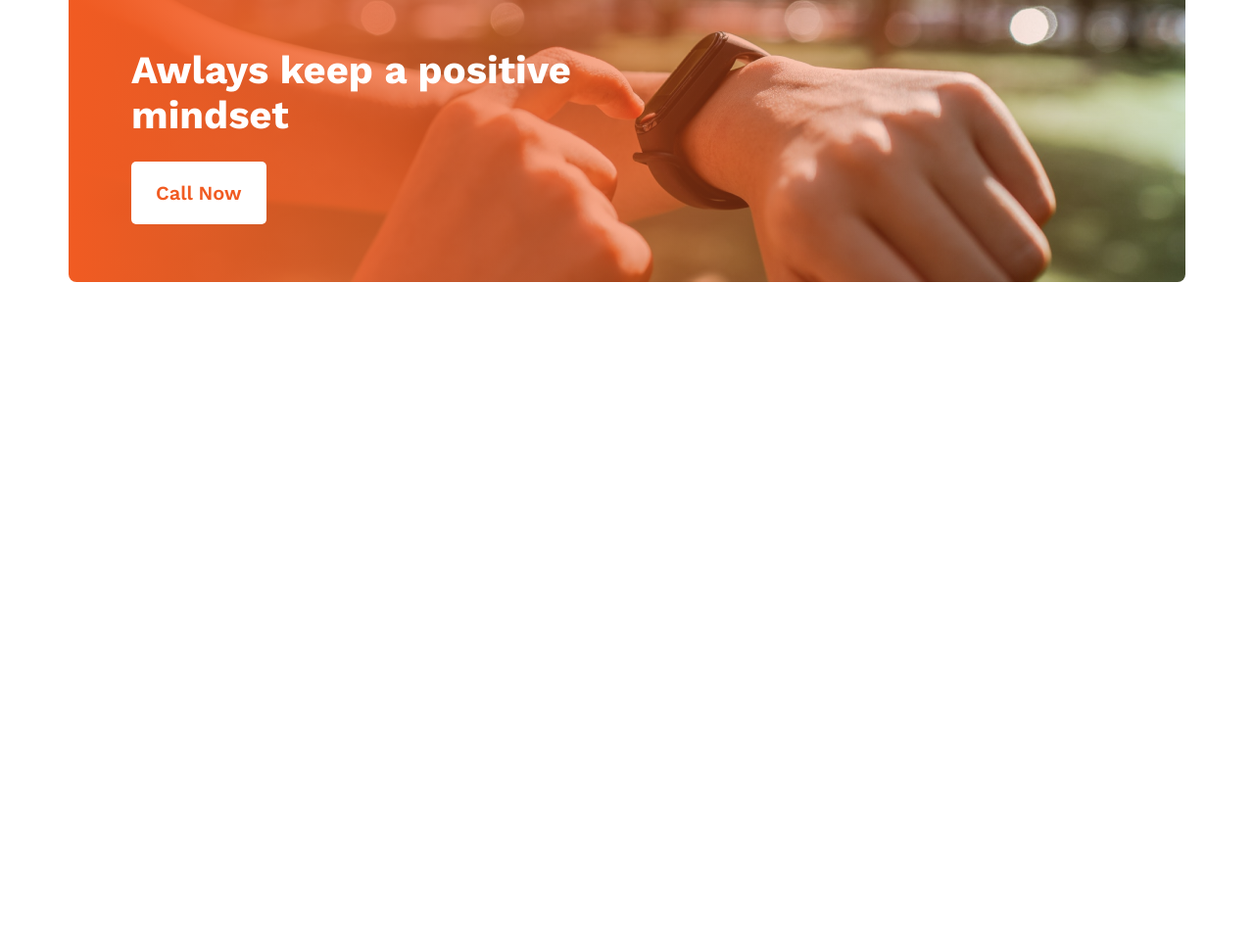
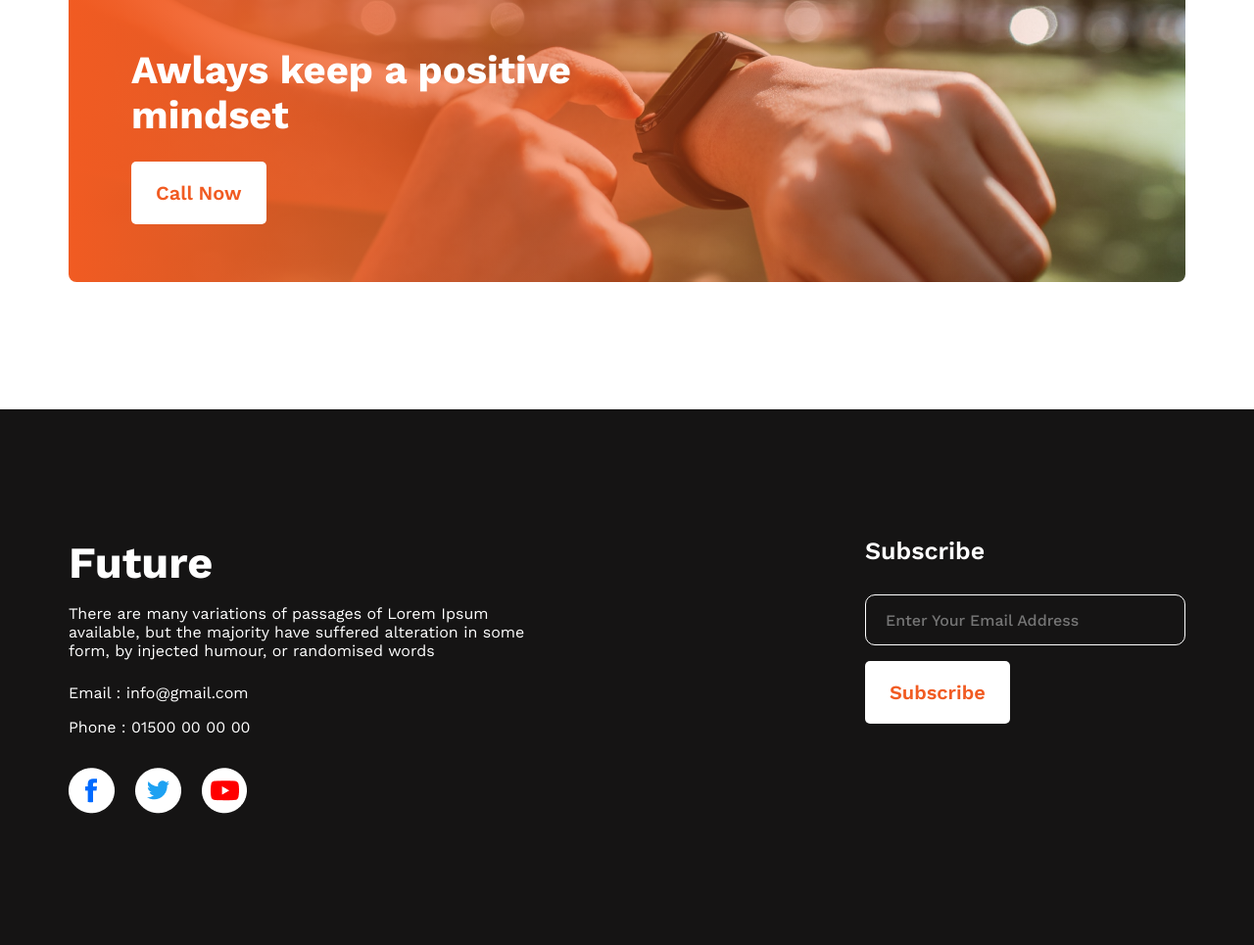
Before and after one commit to mirazulislamgit/New-Year, a plain HTML site: page index.html in a window 1280 px wide. Shown: the part 2218-3183 px from the top of the page at 98% size. Before the commit the page ends 2636 px from the top, so only its background shows below. Drawn offline with nearby package versions, Linux system fonts and the light colour scheme.

Commit message:
add footer

```diff
--- a/css/style.css
+++ b/css/style.css
@@ -171,3 +171,81 @@ a {
     color: #F15B22;
 }
 /* End Call-Now CSS */
+
+/* Start Footer CSS */
+#footer {
+    background: #151414;
+    padding: 130px 0px;
+}
+
+.footer-area {
+    display: flex;
+    justify-content: space-between;
+}
+
+.footer-info {
+    width: 485px;
+}
+
+.footer-info h2 {
+    font-family: 'Work Sans', sans-serif;
+    font-size: 45px;
+    font-weight: 700;
+    color: #fff;
+}
+
+.footer-info p {
+    font-family: 'Work Sans', sans-serif;
+    font-size: 16px;
+    font-weight: 400;
+    font-weight: 26px;
+    color: #fff;
+    padding: 16px 0px 24px 0px;
+}
+
+.footer-info a {
+    display: block;
+    font-family: 'Work Sans', sans-serif;
+    font-size: 16px;
+    font-weight: 400;
+    font-weight: 26px;
+    color: #fff;
+    padding-bottom: 16px;
+}
+
+.footer-icon {
+    padding-top: 16px;
+}
+
+.footer-icon img {
+    margin-right: 17px;
+}
+
+.footer-subscribe h2 {
+    font-family: 'Work Sans', sans-serif;
+    font-size: 25px;
+    font-weight: 600;
+    color: #fff;
+    padding-bottom: 30px;
+}
+
+.footer-subscribe input {
+    display: block;
+    width: 305px;
+    height: 50px;
+    background-color: transparent;
+    border: solid 1px #fff;
+    border-radius: 10px;
+    color: #fff;
+    font-family: 'Work Sans', sans-serif;
+    font-size: 16px;
+    font-weight: 500;
+    padding-left: 20px;
+    margin-bottom: 16px;
+}
+
+#footer .btn a {
+    background: #fff;
+    color: #F15B22;
+}
+/* End Footer CSS */
--- a/index.html
+++ b/index.html
@@ -88,5 +88,31 @@
         </div>
     </section>
     <!--End Call-Now Area-->
+    <!--Start Footer Area-->
+    <footer id="footer">
+        <div class="container">
+            <div class="footer-area">
+                <div class="footer-info">
+                    <h2>Future</h2>
+                    <p>
+                        There are many variations of passages of Lorem Ipsum available, but the majority have suffered alteration in some form, by injected humour, or randomised words
+                    </p>
+                    <a href="#">Email : info@gmail.com</a>
+                    <a href="#">Phone : 01500 00 00 00</a>
+                    <div class="footer-icon">
+                        <img src="images/icons/fb.png" alt="fb">
+                        <img src="images/icons/twitter.png" alt="twitter">
+                        <img src="images/icons/youtube.png" alt="youtube">
+                    </div>
+                </div>
+                <div class="footer-subscribe">
+                    <h2>Subscribe</h2>
+                    <input type="email" placeholder="Enter Your Email Address">
+                    <div class="btn"><a href="E">Subscribe</a></div>
+                </div>
+            </div>
+        </div>
+    </footer>
+    <!--End Footer Area-->
 </body>
 </html>
```
